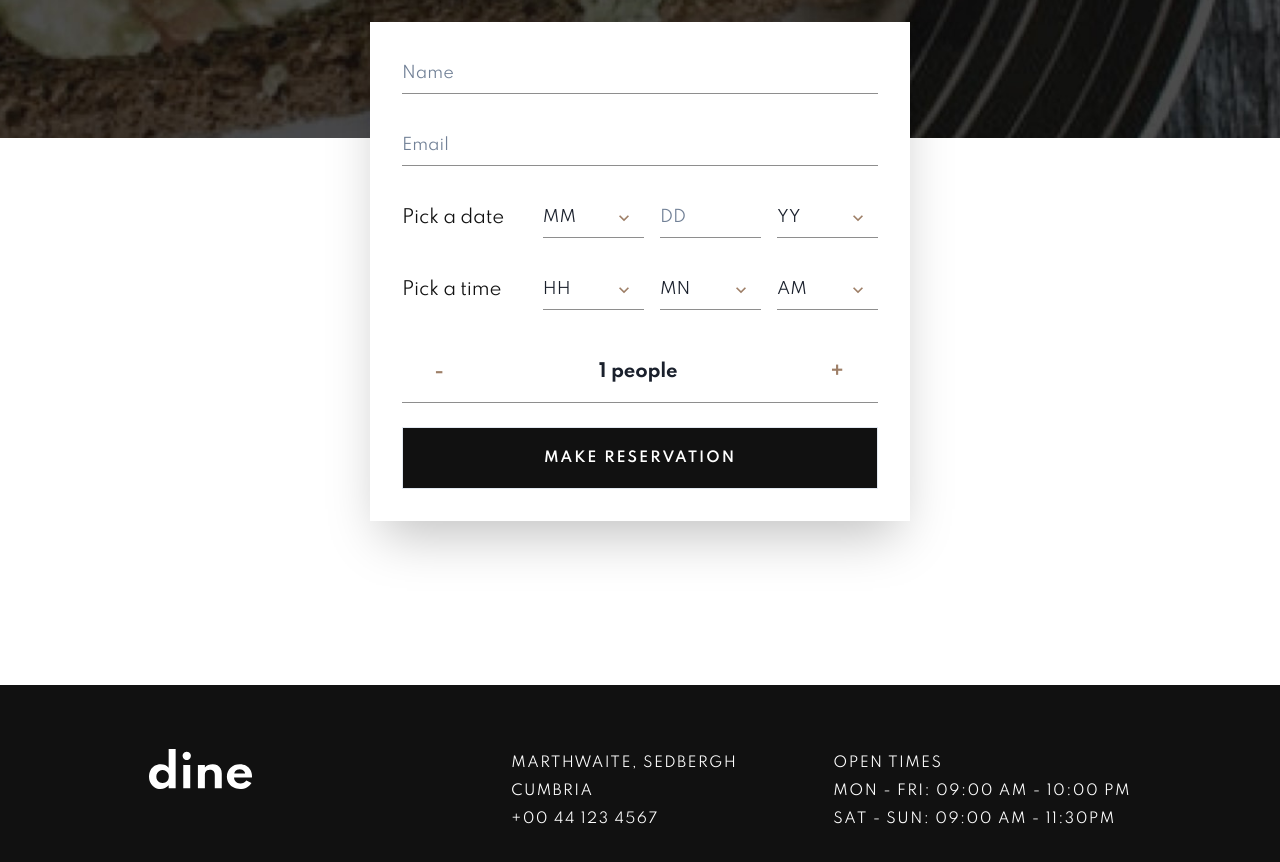
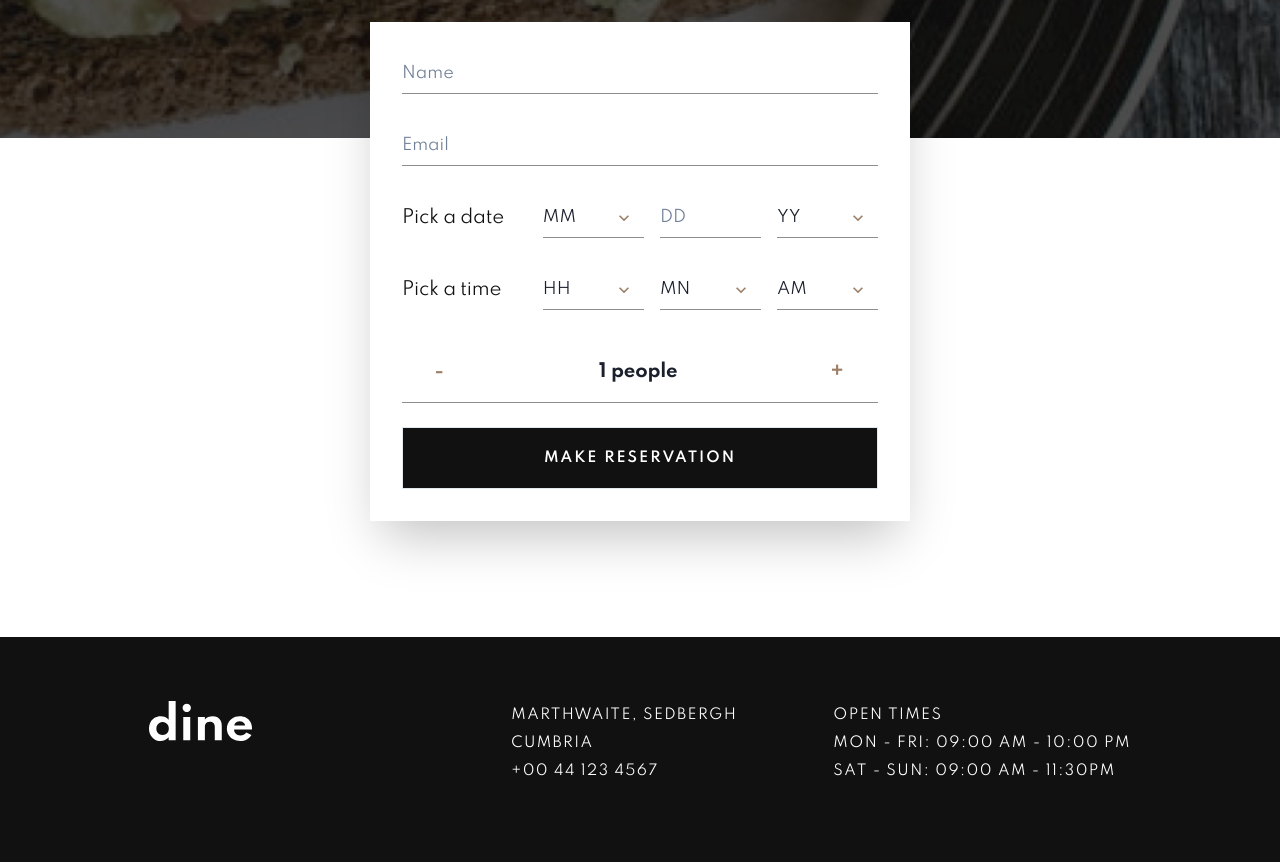
Before and after one commit to 0xShynn/frontendmentor-dine-restaurant-website, a Next.js app: page /booking in a window 1280 px wide. Shown: the part 420-1282 px from the top of the page. Built offline with nearby package versions, Linux system fonts and the light colour scheme.

Commit message:
updated: booking form display (lg)

```diff
--- a/components/BookingForm.js
+++ b/components/BookingForm.js
@@ -105,7 +105,7 @@ const BookingForm = () => {
       pos="relative"
       top={{ base: '-140px', xl: '-340px' }}
       id="form"
-      h={{ xl: '531px' }}
+      h={{ md: '499px', xl: '531px' }}
     >
       <Modal isOpen={isOpen} onClose={onClose}>
         <ModalOverlay />
--- a/pages/booking.js
+++ b/pages/booking.js
@@ -83,7 +83,7 @@ const Booking = () => {
           mx="auto"
           justify={{ base: 'center' }}
           className="hello"
-          maxH={{ xl: '291px' }}
+          maxH={{ md: '499px', xl: '311px' }}
         >
           <Flex
             w="full"
```
